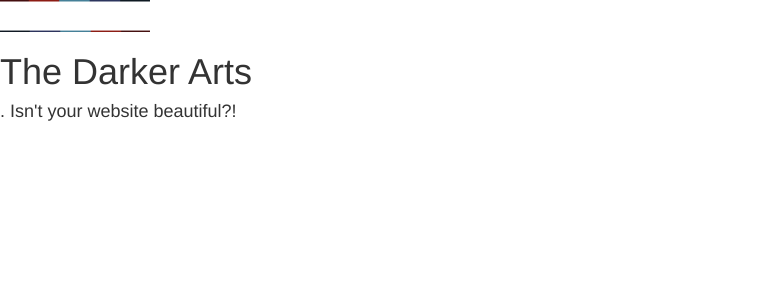
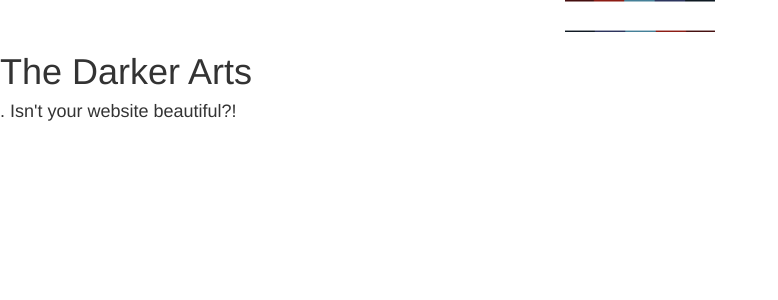
Before and after one commit to chalitamarriott/chalitamarriott.github.io, a Jekyll site: the page built from index.html, in a window 1280 px wide. Shown: the top 300 px of the page, without its empty margins (0-778 px from the left). Built offline with Jekyll 4.4.1, drawn with Linux system fonts in a browser that asks for light colours.

Commit message:
Added centering

```diff
--- a/_layouts/default.html
+++ b/_layouts/default.html
@@ -11,7 +11,7 @@
 	<body>
 		<div class="container-fluid">
 		  <div class="row">
-		    <img style="width:150px;" src="../img/logo.png">
+		    <center><img style="width:150px;" src="../img/logo.png"></center>
 		  </div>
 		</div>
 		<!--[if lt IE 8]>
```
